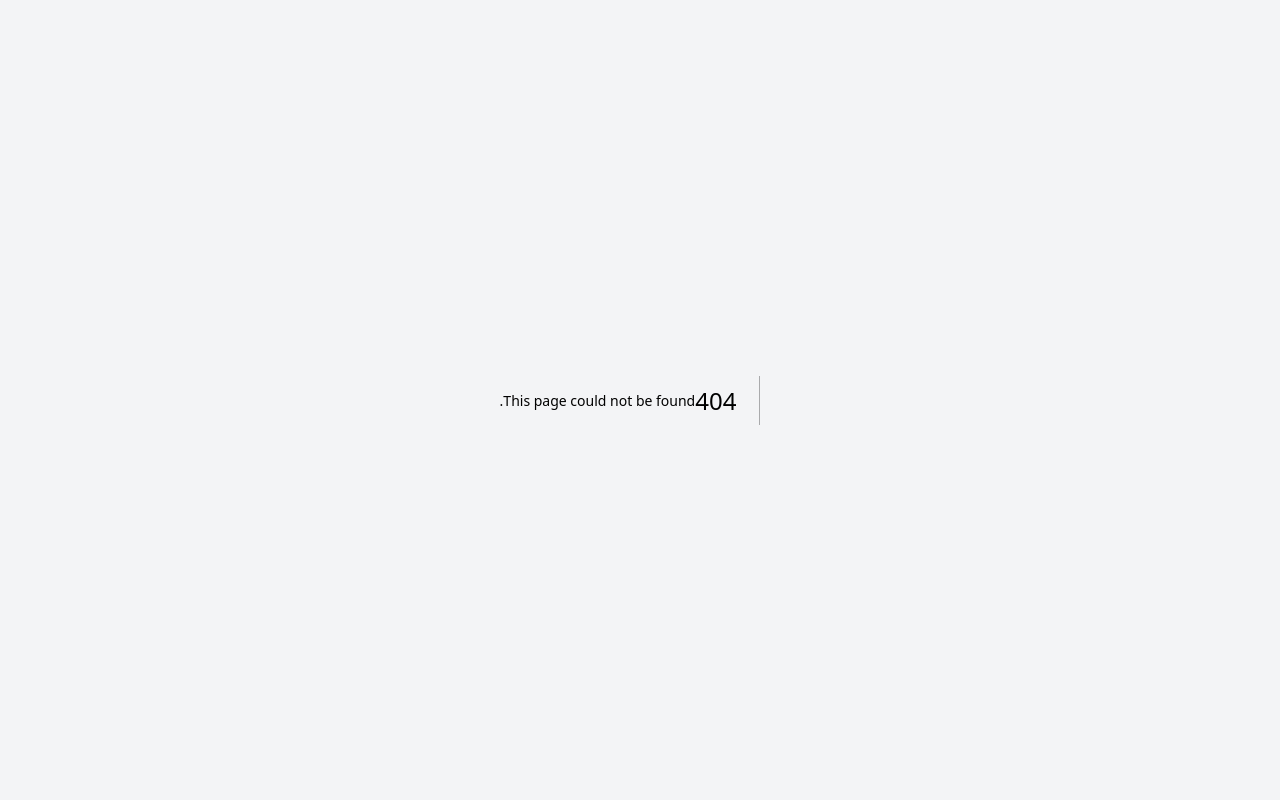
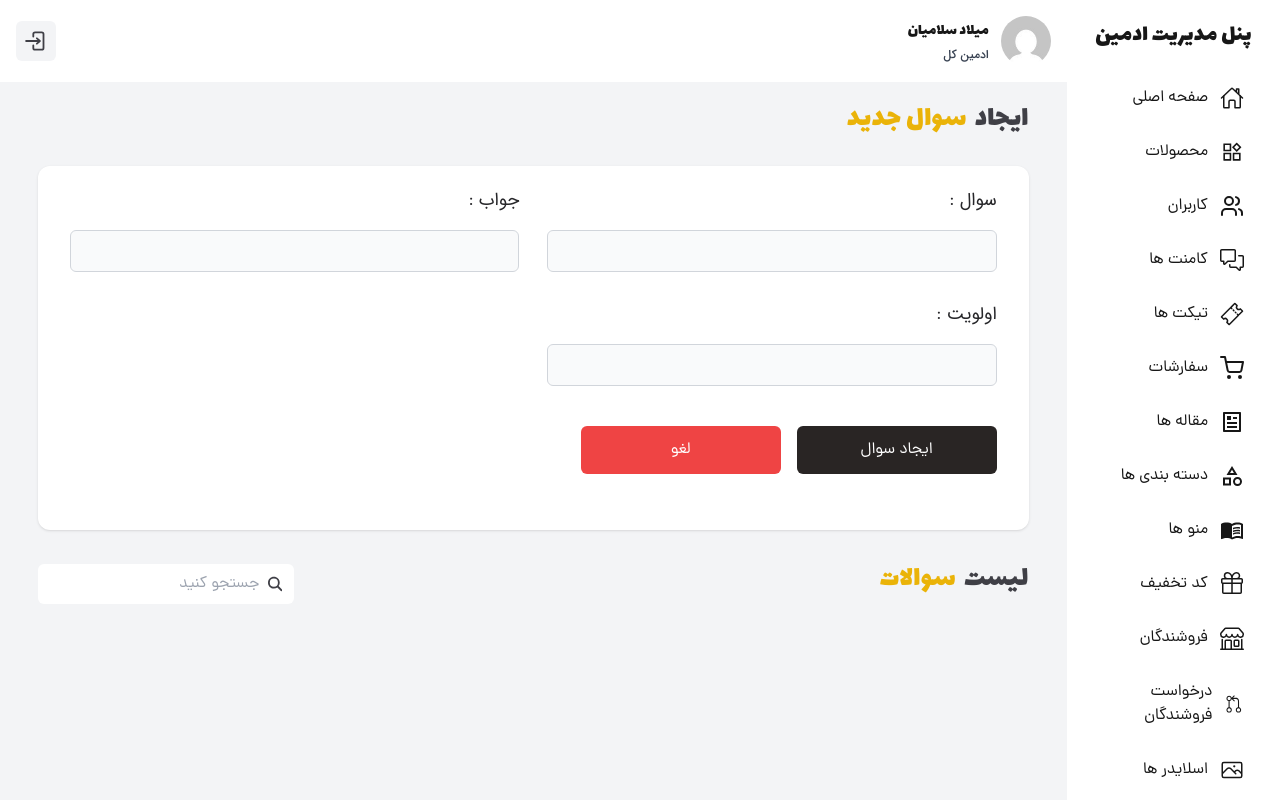
Before and after one commit to milad1385/tool-shop, a Next.js app: page /p-admin/questions in a window 1280 px wide. Before the commit this address had no page. Built offline with nearby package versions, Linux system fonts and the light colour scheme.

Commit message:
add question page in p-admin

```diff
--- /dev/null
+++ b/src/app/p-admin/questions/page.tsx
@@ -0,0 +1,17 @@
+import Container from "@/components/modules/p-admin/Container";
+import PageTitle from "@/components/modules/p-admin/PageTitle";
+import TableOperation from "@/components/modules/p-admin/TableOpration";
+import CreateQuestion from "@/components/templates/p-admin/CreateQuestion";
+import { questionFilterOptions } from "@/constants/data";
+
+function page() {
+  return (
+    <Container>
+      <PageTitle content="ایجاد سوال جدید" />
+      <CreateQuestion/>
+      <TableOperation pageTitle="لیست سوالات" options={questionFilterOptions}/>
+    </Container>
+  );
+}
+
+export default page;
```
